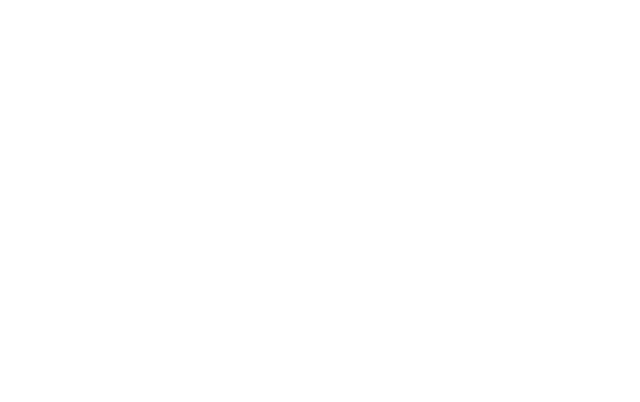
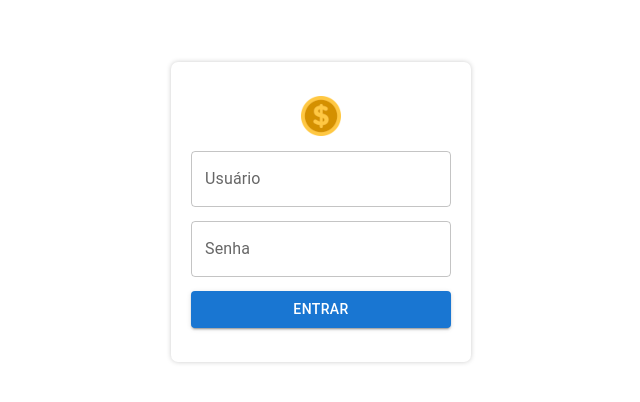
Before and after one commit to Lab-Desenvolvimento-Software/lab3-lds-m-1-2023-grupo2, a React (Create React App) app in the folder implementacao/client/: page /login in a window 1280 px wide. Before the commit this address had no page. Shown: the part 188-590 px from the top of the page, without its empty margins (319-959 px from the left). Built offline with nearby package versions, Linux system fonts and the light colour scheme.

Commit message:
add login page

```diff
--- a/implementacao/client/src/App.js
+++ b/implementacao/client/src/App.js
@@ -1,19 +1,23 @@
 // Estilo
 import './App.css';
-// libs
+// Libs
 import { BrowserRouter, Routes, Route } from 'react-router-dom'
 // Componentes
 import Alunos from './paginas/Alunos.js'
 import Empresas from './paginas/Empresas.js'
+import Login from './paginas/Login.js'
 import Header from './componentes/Header.js'
 
 function App() {
+
   return (
     <>
 
     <BrowserRouter>
 
       <Routes>
+
+        <Route path={'/login'} element={<Login/>}/>
 
         <Route path={'/'} element={<Header/>}>
 
--- a/implementacao/client/src/componentes/Header.js
+++ b/implementacao/client/src/componentes/Header.js
@@ -3,9 +3,17 @@
 // Estilo
 import './Header.css'
 // Libs
-import { Link, Outlet } from 'react-router-dom'
+import { Link, Outlet, useNavigate } from 'react-router-dom'
+import { useEffect } from 'react'
 
 const Header = ()=> {
+
+    const jerson = useNavigate()
+
+    useEffect(()=> {
+        jerson('/login')
+    },[])
+
     return(
         <>
         <header>
--- /dev/null
+++ b/implementacao/client/src/paginas/Login.css
@@ -0,0 +1,15 @@
+form#login{
+    box-shadow: 0 0 0.3em var(--lightgrey);
+    width: 300px;
+    height: 300px;
+    position: fixed;
+    top: 50%;
+    left: 50%;
+    transform: translate(-50%, -50%);
+    border-radius: 7px;
+    display: flex;
+    flex-direction: column;
+    justify-content: space-evenly;
+    align-items: center;
+    padding: 20px;
+}
--- /dev/null
+++ b/implementacao/client/src/paginas/Login.js
@@ -0,0 +1,42 @@
+// Imagens
+import logo from '../imagens/moeda-40x40.png'
+// Scripts
+import server from '../scripts/config.js'
+// Libs
+import axios from 'axios'
+import { useRef } from 'react'
+// Estilo
+import './Login.css'
+// Mui
+import TextField from '@mui/material/TextField'
+import Button from '@mui/material/Button'
+
+const Login = ()=> {
+
+    let form = useRef(null)
+
+    const login = async()=> {
+        try{
+            let data = new FormData(form.current)
+            const res = await axios.post(`${server}/login`, data)
+            console.log(res)
+        }catch(erro){
+            console.log(erro)
+        }
+    }
+
+    return(
+        <form id={'login'} ref={form}>
+
+            <img src={logo} alt="Ícone de moeda"/>
+
+           <TextField fullWidth id="username" label="Usuário" variant="outlined" name={'login'}/>
+           <TextField fullWidth id="password" label="Senha" variant="outlined" name={'senha'}/>
+
+           <Button onClick={login} fullWidth variant={'contained'}>Entrar</Button>
+
+        </form>
+    )
+}
+
+export default Login
```
Also changed, not shown: 1 other file (tests, documents, lock files or other folders).
